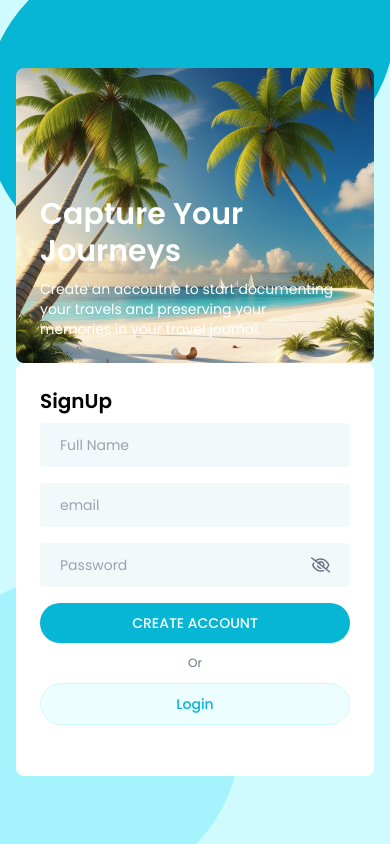
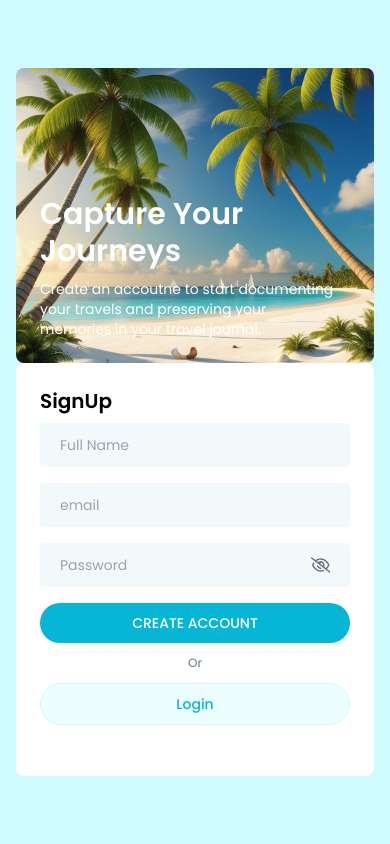
Before and after one commit to ashish0987aashish/travel-app, a React (Vite) app in the folder frontend/travel-story-app/: page /signup in a window 390 px wide. Built offline with nearby package versions, Linux system fonts and the light colour scheme.

Commit message:
Update SignUp.jsx

```diff
--- a/frontend/travel-story-app/src/pages/Auth/SignUp.jsx
+++ b/frontend/travel-story-app/src/pages/Auth/SignUp.jsx
@@ -64,8 +64,8 @@ const SignUp = () => {
 
   return (
     <div className="h-screen bg-cyan-100 overflow-hidden relative">
-      <div className="login-ui-box  right-10 -top-40" />
-      <div className="login-ui-box bg-cyan-200 -bottom-40 right-1/2" />
+      <div className="login-ui-box  right-10 -top-40 hidden sm:block" />
+      <div className="login-ui-box bg-cyan-200 -bottom-40 right-1/2 hidden sm:block" />
 
       <div className="container h-screen flex flex-col lg:flex-row items-center justify-center px-4 lg:px-20 my-auto">
         <div className="w-full lg:w-2/4 h-[35vh] lg:h-[90vh] flex items-end signup-bagha bg-cover bg-center rounded-lg p-6 lg:p-10 z-50">
```
